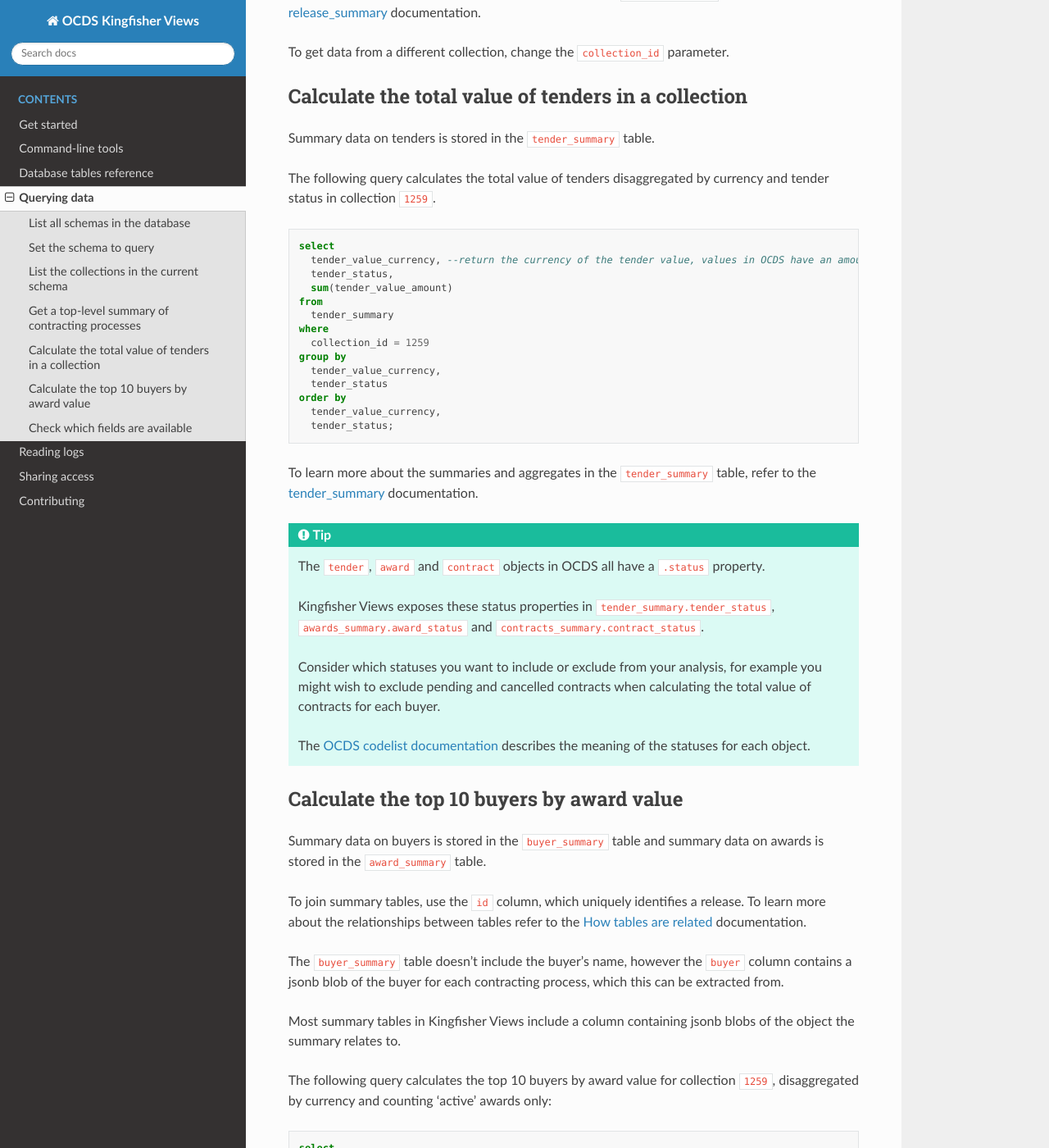
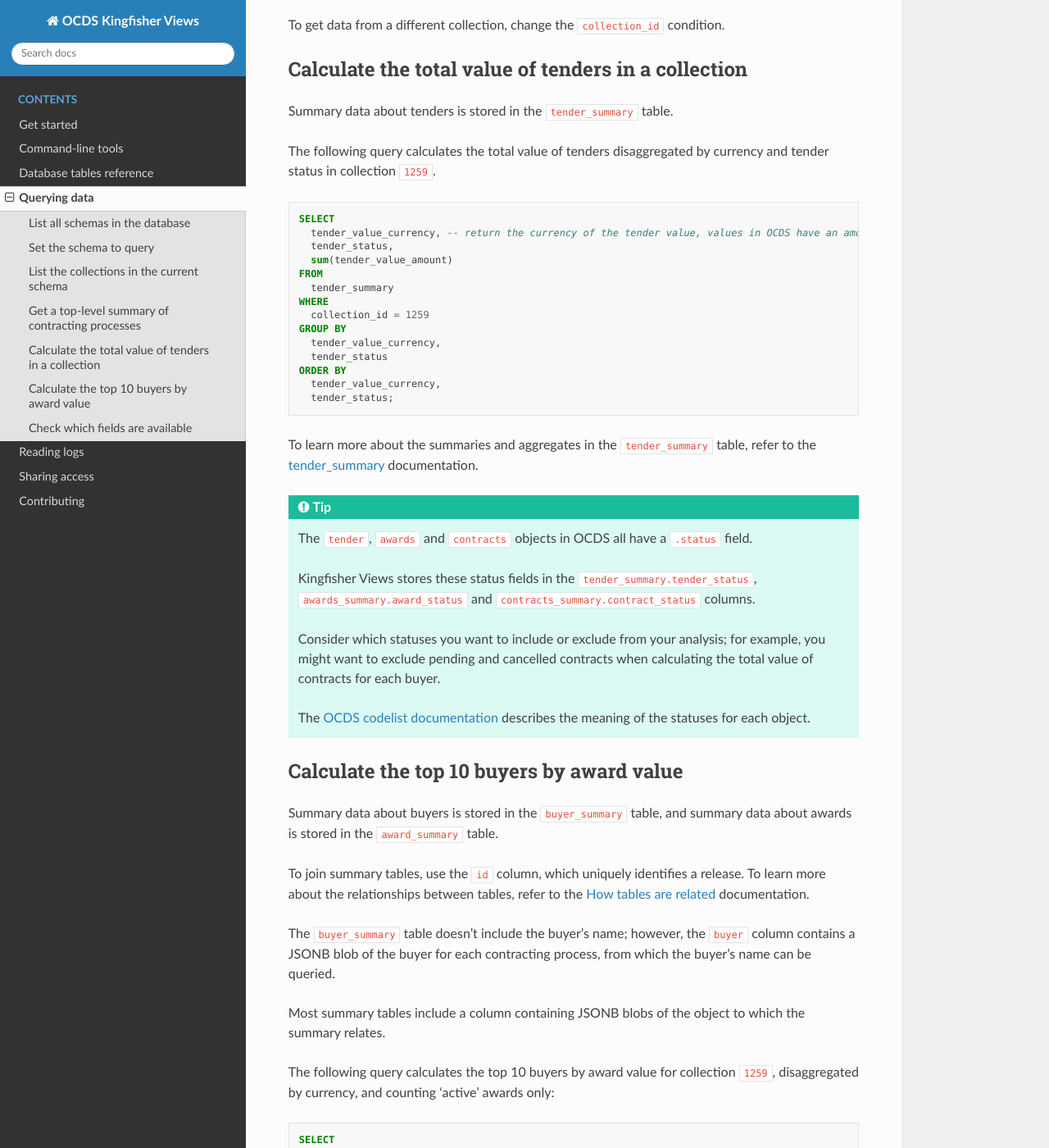
Before and after one commit to open-contracting/kingfisher-summarize, a Sphinx documentation site: the page built from docs/querying-data.rst, in a window 1280 px wide and 1400 px high, scrolled down 2105 px. Shown: the whole window at 82% size. Built offline with Sphinx 7.4.7 and the Read the Docs theme 2.0.0, drawn with Linux system fonts in a browser that asks for light colours; some of the changed text lies outside the part shown.

Commit message:
Copy-edit
- Uppercase SQL keywords.
- Use consistent SQL clause whitespace.
- Terminate queries with semi-colons.
- Use command, query, property field, condition and parameter correctly.
- Use American English spelling. Fix prepositions and punctuation.
- Clarify top-level summary data section.

```diff
--- a/docs/querying-data.rst
+++ b/docs/querying-data.rst
@@ -71,47 +69,47 @@
 Get a top-level summary of contracting processes
 ------------------------------------------------
 
-The ``release_summary`` table contains data summarised at the top level of an OCDS release.
+Top-level summary data is stored in the ``release_summary`` table.
 
-Use one of the ``collection_id`` returned by the previous query to filter your results to a single collection. To get a summary of a whole contracting process rather choose a ``compiled_release`` or ``record`` collection.
+Use one of the ``collection_id`` values returned by the previous query to filter your results to a single collection. To get summaries of individual releases, use a ``release`` collection. To get summaries of entire contracting processes, use a ``compiled_release`` or ``record`` collection.
 
-The following query returns a top-level summary of the first 3 contracting processes in collection ``1259``.
+The following query returns a top-level summary of the first 3 contracting processes in collection ``1259``, which is a ``compiled_release`` collection.
 
 .. code-block:: sql
 
-  select
+  SELECT
       *
-  from
+  FROM
       release_summary
-  where
+  WHERE
       collection_id = 1259
-  limit 3;
+  LIMIT 3;
 
 To learn more about the summaries and aggregates in the ``release_summary`` table, refer to the :ref:`release_summary` documentation.
 
-To get data from a different collection, change the ``collection_id`` parameter.
+To get data from a different collection, change the ``collection_id`` condition.
 
 Calculate the total value of tenders in a collection
 ----------------------------------------------------
 
-Summary data on tenders is stored in the ``tender_summary`` table.
+Summary data about tenders is stored in the ``tender_summary`` table.
 
 The following query calculates the total value of tenders disaggregated by currency and tender status in collection ``1259``.
 
 .. code-block:: sql
 
-  select
-    tender_value_currency, --return the currency of the tender value, values in OCDS have an amount and a currency, as datasets may contain values in multiple currencies
+  SELECT
+    tender_value_currency, -- return the currency of the tender value, values in OCDS have an amount and a currency, as datasets may contain values in multiple currencies
     tender_status,
     sum(tender_value_amount)
-  from
+  FROM
     tender_summary
-  where
+  WHERE
     collection_id = 1259
-  group by
+  GROUP BY
     tender_value_currency,
     tender_status
-  order by
+  ORDER BY
     tender_value_currency,
     tender_status;
 
@@ -119,52 +117,51 @@
 
 .. tip::
 
-  The ``tender``, ``award`` and ``contract`` objects in OCDS all have a ``.status`` property.
+  The ``tender``, ``awards`` and ``contracts`` objects in OCDS all have a ``.status`` field.
 
-  Kingfisher Views exposes these status properties in ``tender_summary.tender_status``, ``awards_summary.award_status`` and ``contracts_summary.contract_status``.
+  Kingfisher Views stores these status fields in the ``tender_summary.tender_status``, ``awards_summary.award_status`` and ``contracts_summary.contract_status`` columns.
 
-  Consider which statuses you want to include or exclude from your analysis, for example you might wish to exclude pending and cancelled contracts when calculating the total value of contracts for each buyer.
+  Consider which statuses you want to include or exclude from your analysis; for example, you might want to exclude pending and cancelled contracts when calculating the total value of contracts for each buyer.
 
   The `OCDS codelist documentation <https://standard.open-contracting.org/latest/en/schema/codelists/#>`__ describes the meaning of the statuses for each object.
 
 Calculate the top 10 buyers by award value
 ------------------------------------------
 
-Summary data on buyers is stored in the ``buyer_summary`` table and summary data on awards is stored in the ``award_summary`` table.
+Summary data about buyers is stored in the ``buyer_summary`` table, and summary data about awards is stored in the ``award_summary`` table.
 
-To join summary tables, use the ``id`` column, which uniquely identifies a release. To learn more about the relationships between tables refer to the :ref:`relationships` documentation.
+To join summary tables, use the ``id`` column, which uniquely identifies a release. To learn more about the relationships between tables, refer to the :ref:`relationships` documentation.
 
-The ``buyer_summary`` table doesn't include the buyer's name, however the ``buyer`` column contains a jsonb blob of the buyer  for each contracting process, which this can be extracted from.
+The ``buyer_summary`` table doesn't include the buyer's name; however, the ``buyer`` column contains a JSONB blob of the buyer for each contracting process, from which the buyer's name can be queried.
 
-Most summary tables in Kingfisher Views include a column containing jsonb blobs of the object the summary relates to.
+Most summary tables include a column containing JSONB blobs of the object to which the summary relates.
 
-The following query calculates the top 10 buyers by award value for collection ``1259``, disaggregated by currency and counting 'active' awards only:
+The following query calculates the top 10 buyers by award value for collection ``1259``, disaggregated by currency, and counting 'active' awards only:
 
 .. code-block:: sql
 
-  select
+  SELECT
       buyer_identifier,
-      buyer -> 'name' as buyer_name, --extract the buyer name from the JSON
+      buyer -> 'name' AS buyer_name, -- extract the buyer name from the JSON
       award_value_currency,
-      sum(award_value_amount) as award_amount
-  from
+      sum(award_value_amount) AS award_amount
+  FROM
       awards_summary
-  join
-      buyer_summary on awards_summary.id = buyer_summary.id
-  where
+  JOIN
+      buyer_summary ON awards_summary.id = buyer_summary.id
+  WHERE
       awards_summary.collection_id = 1259
-  and
-      awards_summary.award_value_amount > 0 --filter out awards with no value
-  and
+  AND
+      awards_summary.award_value_amount > 0 -- filter out awards with no value
+  AND
       awards_summary.award_status = 'active'
-  group by
+  GROUP BY
       buyer_identifier,
       buyer_name,
       award_value_currency
-  order by
-      award_amount desc
-  limit
-      10;
+  ORDER BY
+      award_amount DESC
+  LIMIT 10;
 
 Check which fields are available
 --------------------------------
@@ -177,10 +174,10 @@
 
 .. code-block:: sql
 
-  select
+  SELECT
     *
-  from
-    field_counts
+  FROM
+    field_counts;
 
 For schemas with multiple collections, use the ``collection_id`` column to filter your results for a particular collection.
 
@@ -188,9 +185,9 @@
 
 .. code-block:: sql
 
-  select
+  SELECT
     *
-  from
+  FROM
     field_counts
-  where
-    path in ('tender/value/amount', 'tender/procurementMethod')
+  WHERE
+    path IN ('tender/value/amount', 'tender/procurementMethod');
```
Also changed, not shown: other parts of docs/querying-data.rst (+14 -16 lines).
